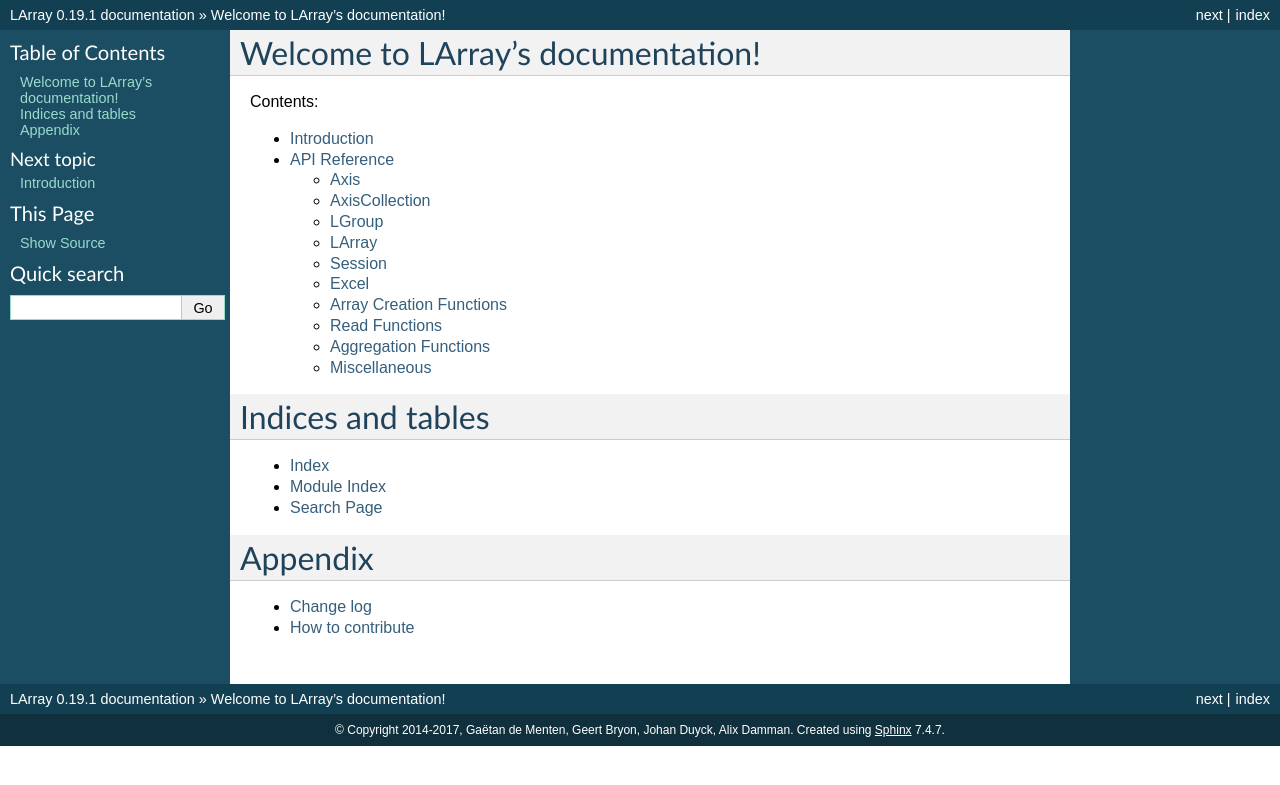
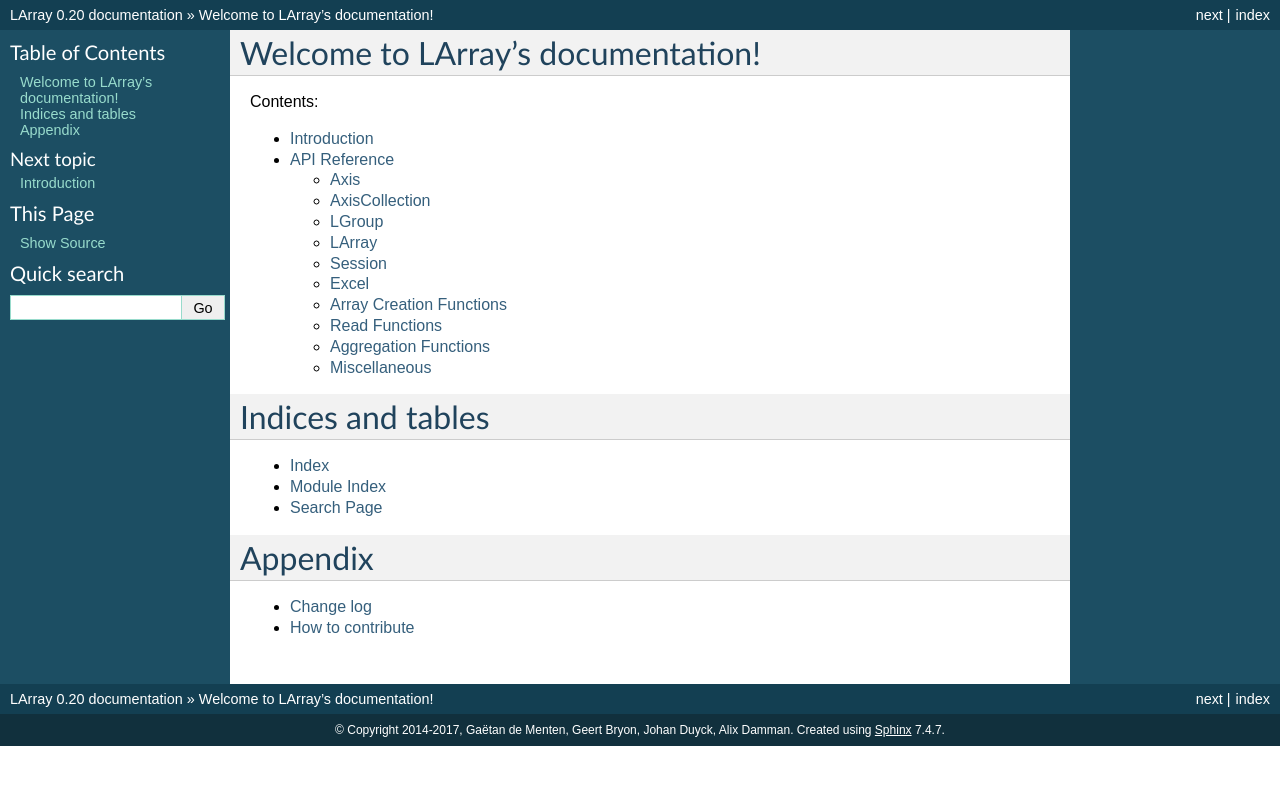
Before and after one commit to larray-project/larray, a Sphinx documentation site: the page built from doc/source/index.rst, in a window 1280 px wide. Shown: the top 785 px of the page. Built offline with Sphinx 7.4.7, drawn with Linux system fonts in a browser that asks for light colours.

Commit message:
bump version to 0.20

```diff
--- a/doc/source/conf.py
+++ b/doc/source/conf.py
@@ -68,9 +68,9 @@
 # built documents.
 #
 # The short X.Y version.
-version = '0.19'
+version = '0.20'
 # The full version, including alpha/beta/rc tags.
-release = '0.19.1'
+release = '0.20'
 
 # The language for content autogenerated by Sphinx. Refer to documentation
 # for a list of supported languages.
--- a/setup.py
+++ b/setup.py
@@ -9,7 +9,7 @@
 
 
 DISTNAME = 'larray'
-VERSION = '0.19.1'
+VERSION = '0.20'
 AUTHOR = 'Gaetan de Menten, Geert Bryon, Johan Duyck, Alix Damman'
 AUTHOR_EMAIL = 'gdementen@gmail.com'
 DESCRIPTION = "N-D labeled arrays in Python"
```
Also changed, not shown: 2 other files.
